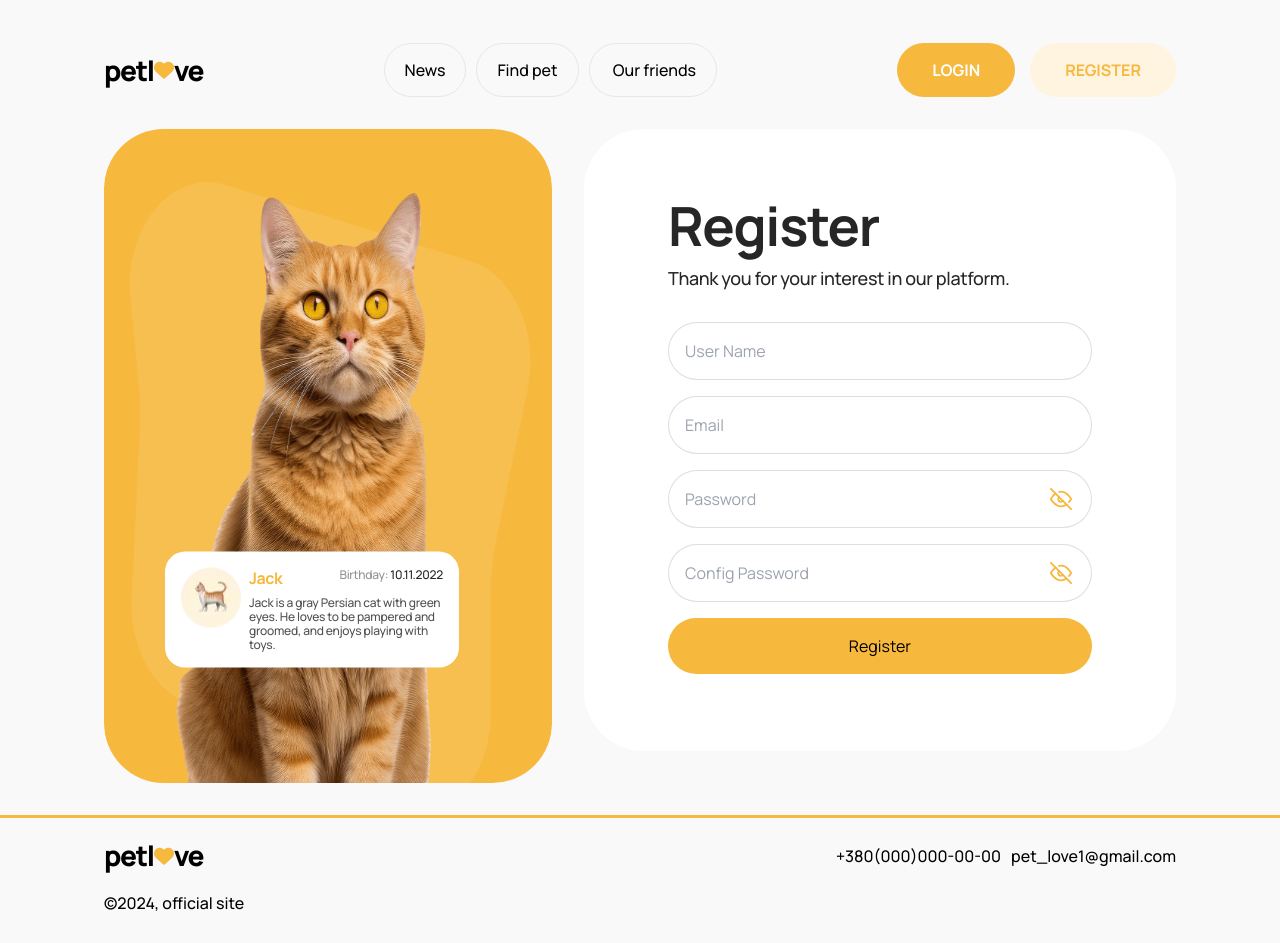
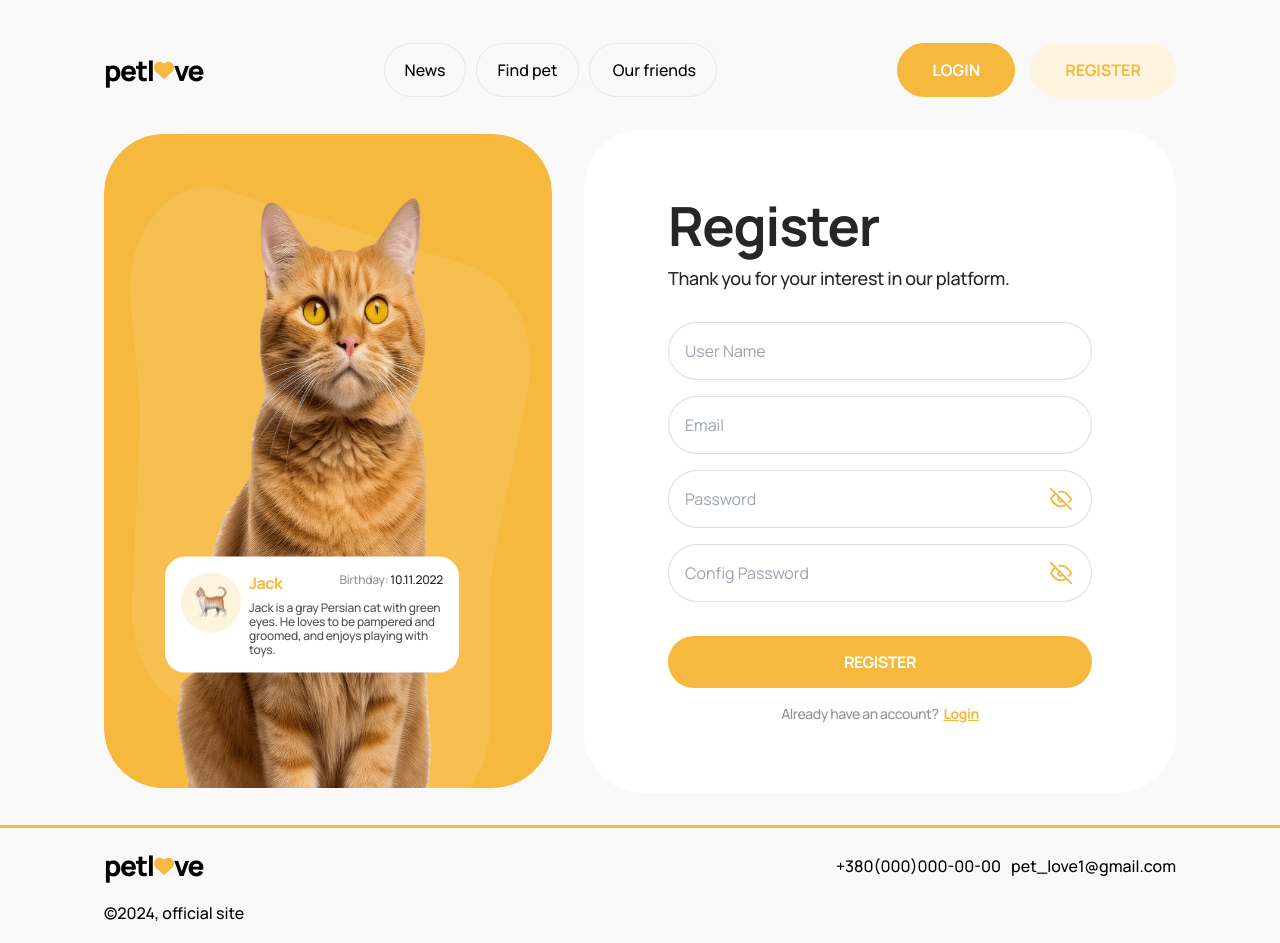
Before and after one commit to JuliaTarasenko00/petlove, a Next.js app: page /register in a window 1280 px wide. Built offline with nearby package versions, Linux system fonts and the light colour scheme.

Commit message:
fix style register page and login page

```diff
--- a/src/components/login/LoginComponent.tsx
+++ b/src/components/login/LoginComponent.tsx
@@ -8,6 +8,8 @@ import { TitlePage } from '../ui/TitlePage';
 import { PasswordInput } from '../ui/authInput/PasswordInput';
 import { EmailInput } from '../ui/authInput/EmailInput';
 import { emailRegexp } from '@/helpers/emailRegexp';
+import { Button } from '../ui/authInput/Button';
+import { FastRedirection } from '../ui/authInput/FastRedirection';
 
 interface ValuesInput {
   name: string;
@@ -43,7 +45,7 @@ export const LoginComponent = () => {
             width={592}
             height={654}
             alt="Image Dog"
-            className=" h-[654px] w-[592px] rounded-[60px]"
+            className=" min-h-[654px] w-[592px] rounded-[60px]"
           />
           <div className="absolute bottom-[15%] left-[61px] flex translate-y-[-15%] items-start gap-[8px] rounded-[20px] bg-[#fff] p-[16px]">
             <Image
@@ -71,7 +73,7 @@ export const LoginComponent = () => {
             </div>
           </div>
         </div>
-        <div className=" mb-[32px] rounded-[60px] bg-[#fff] px-[84px]  py-[69px]">
+        <div className=" rounded-[60px] bg-[#fff] px-[84px]  py-[69px]">
           <TitlePage>Log in</TitlePage>
           <p className=" mt-[16px] text-[18px] font-medium leading-[122%] tracking-[-0.02em] text-[#262626]">
             Welcome! Please enter your credentials to login to the platform:
@@ -82,11 +84,9 @@ export const LoginComponent = () => {
             onSubmit={(values) => console.log(values)}
           >
             {({ values, handleSubmit }) => (
-              <div className="flex w-[100%] items-center justify-center">
-                <form
-                  onSubmit={handleSubmit}
-                  className=" mt-[32px] flex w-[424px] flex-col items-start gap-[16px]"
-                >
+              <div className="mt-[32px] flex w-[100%] items-center justify-center">
+                <form onSubmit={handleSubmit} className="   w-[424px] ">
+                  <div className="mb-[58px] flex w-[100%] flex-col items-start gap-[16px]">
                     <EmailInput
                       name="email"
                       placeholder="Email"
@@ -97,16 +97,17 @@ export const LoginComponent = () => {
                       placeholder="Password"
                       value={values.password}
                     />
-                  <button
-                    type="submit"
-                    className=" w-[100%] rounded-[30px] bg-[#f6b83d] py-[16px] text-center"
-                  >
-                    Log In
-                  </button>
+                  </div>
+                  <Button>Log In</Button>
                 </form>
               </div>
             )}
           </Formik>
+          <FastRedirection
+            name="Don’t have an account?"
+            link="register"
+            nameLink="Register"
+          />
         </div>
       </div>
     </section>
--- a/src/components/news/NewsList.tsx
+++ b/src/components/news/NewsList.tsx
@@ -7,7 +7,7 @@ import Image from 'next/image';
 import { TitlePage } from '../ui/TitlePage';
 import { SearchForm } from '../ui/SearchForm';
 import { NewsItem } from './NewsItem';
-import { Pagination } from '../ui/pagination/Pagination';
+import { Pagination } from '../ui/Pagination/Pagination';
 import image from '/public/image/not_found.png';
 
 interface FormValue {
@@ -37,7 +37,7 @@ export const NewsList = () => {
   return (
     <section className=" py-[96px]">
       <div className="container">
-        <div className=" flex justify-between items-center mb-[60px] px-[60px]">
+        <div className=" mb-[60px] flex items-center justify-between px-[60px]">
           <TitlePage>News</TitlePage>
           <SearchForm
             handelSubmitForm={handelSubmitForm}
@@ -47,8 +47,8 @@ export const NewsList = () => {
         </div>
         {news.length > 0 && (
           <>
-            <div className="max-w-[100%] flex justify-center">
-              <ul className="flex flex-wrap w-[1153px] justify-center gap-x-[32px] gap-y-[40px]">
+            <div className="flex max-w-[100%] justify-center">
+              <ul className="flex w-[1153px] flex-wrap justify-center gap-x-[32px] gap-y-[40px]">
                 <NewsItem items={news} />
               </ul>
             </div>
@@ -57,7 +57,7 @@ export const NewsList = () => {
         )}
         {news.length <= 0 && value !== '' && (
           <div className=" flex justify-center">
-            <div className=" max-w-[900px] flex items-center justify-center gap-[50px] p-[20px] rounded-[20px] bg-[#f6b83d]">
+            <div className=" flex max-w-[900px] items-center justify-center gap-[50px] rounded-[20px] bg-[#f6b83d] p-[20px]">
               <Image
                 src={image}
                 alt="This name not found"
@@ -65,7 +65,7 @@ export const NewsList = () => {
                 height={200}
                 className=" w-[300px]"
               />
-              <h3 className=" font-bold text-[#fff] text-[24px]">
+              <h3 className=" text-[24px] font-bold text-[#fff]">
                 Oppppsss! This name "{value}" not found
               </h3>
             </div>
--- a/src/components/notices/NoticesList.tsx
+++ b/src/components/notices/NoticesList.tsx
@@ -4,7 +4,7 @@ import { TitlePage } from '../ui/TitlePage';
 import { getNotices } from '@/redux/notices/operation';
 import { NoticesItem } from './NoticesItem';
 import { useAppDispatch, useAppSelector } from '@/helpers/hooks/useActionHooks';
-import { Pagination } from '../ui/pagination/Pagination';
+import { Pagination } from '../ui/Pagination/Pagination';
 
 export const NoticesList = () => {
   const [page, setPage] = useState<number>(1);
@@ -20,7 +20,7 @@ export const NoticesList = () => {
     <section className="min-h-[100vh] py-[96px]">
       <div className="container">
         <TitlePage>Find your favorite pet</TitlePage>
-        <ul className=" flex flex-wrap justify-center gap-x-[32px] gap-y-[40px] mt-[40px]">
+        <ul className=" mt-[40px] flex flex-wrap justify-center gap-x-[32px] gap-y-[40px]">
           <NoticesItem items={noticesList} />
         </ul>
         <Pagination page={page} setPage={setPage} count={count} />
--- a/src/components/register/RegisterComponent.tsx
+++ b/src/components/register/RegisterComponent.tsx
@@ -9,6 +9,8 @@ import { PasswordInput } from '../ui/authInput/PasswordInput';
 import { EmailInput } from '../ui/authInput/EmailInput';
 import { emailRegexp } from '@/helpers/emailRegexp';
 import { TextInput } from '../ui/TextInput';
+import { Button } from '../ui/authInput/Button';
+import { FastRedirection } from '../ui/authInput/FastRedirection';
 
 interface ValuesInput {
   name: string;
@@ -43,15 +45,15 @@ const validationSchema = Yup.object().shape({
 export const RegisterComponent = () => {
   return (
     <section className="py-[32px]">
-      <div className=" container flex justify-center gap-[32px]">
-        <div className=" relative ">
+      <div className=" container flex items-center justify-center gap-[32px]">
+        <div className=" relative">
           <Image
             src={img}
             priority={true}
             width={592}
             height={654}
             alt="Image Dog"
-            className=" h-[654px] w-[592px] rounded-[60px]"
+            className=" h-[100%] min-h-[654px] w-[592px] rounded-[60px]"
           />
           <div className="absolute bottom-[15%] left-[61px] flex translate-y-[-15%] items-start gap-[8px] rounded-[20px] bg-[#fff] p-[16px]">
             <Image
@@ -79,7 +81,7 @@ export const RegisterComponent = () => {
             </div>
           </div>
         </div>
-        <div className=" mb-[32px] rounded-[60px] bg-[#fff] px-[84px]  py-[69px]">
+        <div className=" h-[100%] rounded-[60px] bg-[#fff] px-[84px]  py-[69px]">
           <TitlePage>Register</TitlePage>
           <p className=" mt-[16px] text-[18px] font-medium leading-[122%] tracking-[-0.02em] text-[#262626]">
             Thank you for your interest in our platform.
@@ -90,11 +92,9 @@ export const RegisterComponent = () => {
             onSubmit={(values) => console.log(values)}
           >
             {({ values, handleSubmit }) => (
-              <div className="flex w-[100%] items-center justify-center">
-                <form
-                  onSubmit={handleSubmit}
-                  className=" mt-[32px] flex w-[424px] flex-col items-start gap-[16px]"
-                >
+              <div className="mt-[32px] flex w-[100%] items-center justify-center">
+                <form onSubmit={handleSubmit} className=" w-[424px]">
+                  <div className="mb-[34px]  flex w-[100%] flex-col items-start gap-[16px] ">
                     <TextInput
                       name="name"
                       icon={true}
@@ -116,16 +116,17 @@ export const RegisterComponent = () => {
                       placeholder="Config Password"
                       value={values.configPassword}
                     />
-                  <button
-                    type="submit"
-                    className=" w-[100%] rounded-[30px] bg-[#f6b83d] py-[16px] text-center"
-                  >
-                    Register
-                  </button>
+                  </div>
+                  <Button>Register</Button>
                 </form>
               </div>
             )}
           </Formik>
+          <FastRedirection
+            name="Already have an account?"
+            link="login"
+            nameLink="Login"
+          />
         </div>
       </div>
     </section>
--- /dev/null
+++ b/src/components/ui/authInput/Button.tsx
@@ -0,0 +1,15 @@
+interface ButtonProps {
+  children: React.ReactNode;
+}
+
+export const Button = ({ children }: ButtonProps) => {
+  return (
+    <button
+      type="submit"
+      className=" duration-250 w-[100%] rounded-[30px] bg-[#f6b83d] py-[16px] text-center text-[16px] font-bold uppercase leading-[125%] tracking-[-0.03em] text-[#fff]
+      transition-colors ease-in-out hover:bg-[#f9b020] focus:bg-[#f9b020]"
+    >
+      {children}
+    </button>
+  );
+};
--- /dev/null
+++ b/src/components/ui/authInput/FastRedirection.tsx
@@ -0,0 +1,26 @@
+import Link from 'next/link';
+
+export const FastRedirection = ({
+  name,
+  link,
+  nameLink,
+}: {
+  name: string;
+  link: string;
+  nameLink: string;
+}) => {
+  return (
+    <div className=" mt-[16px] flex items-center justify-center gap-[5px]">
+      <p className=" text-[14px] font-medium leading-[145%] tracking-[-0.03em] text-[#26262680]">
+        {name}
+      </p>
+      <Link
+        href={link}
+        className=" duration-250 text-[14px] font-bold leading-[145%] tracking-[-0.03em] text-[#f6b83d] underline
+        transition-colors ease-in-out hover:text-[#f9b020] focus:text-[#f9b020]"
+      >
+        {nameLink}
+      </Link>
+    </div>
+  );
+};
```
Lines whose indentation alone changed are shown as unchanged.
